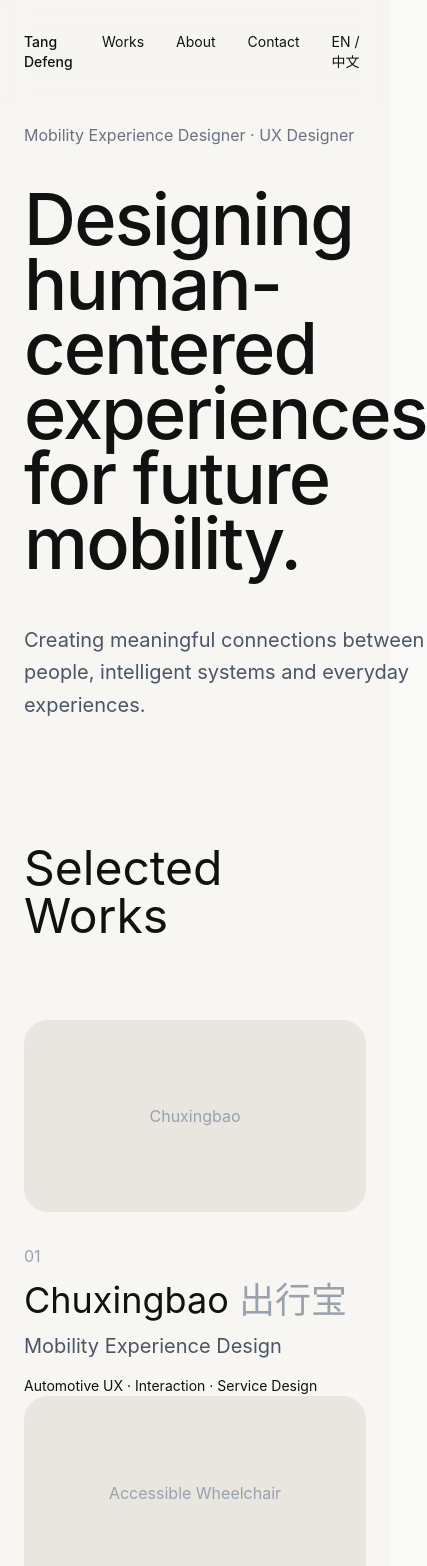
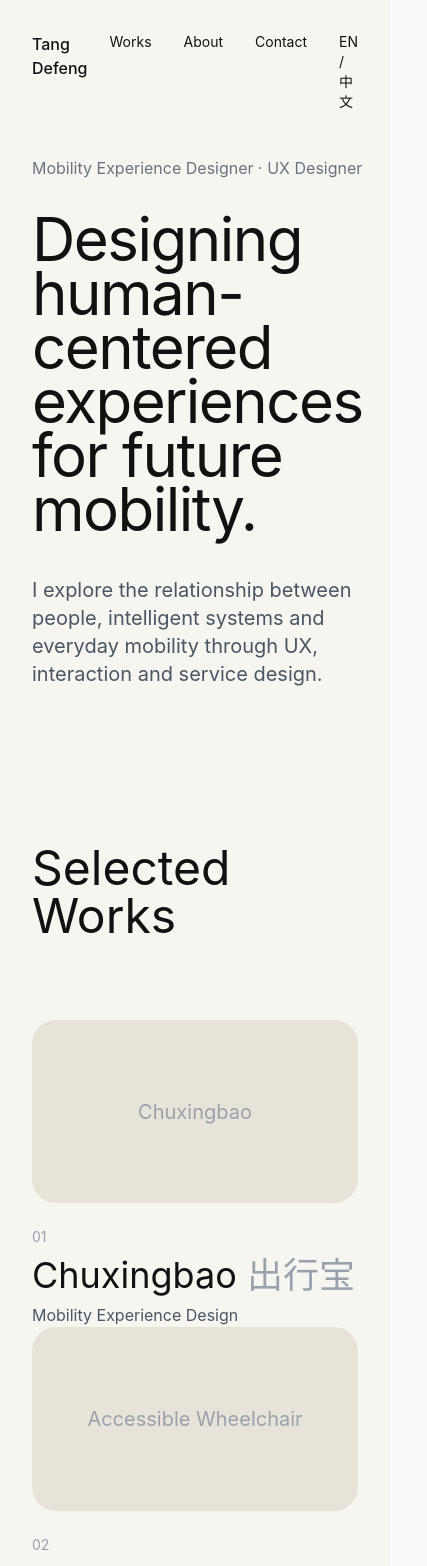
Before and after one commit to Sharon1204-svg/tang-defeng-portfolio, a Next.js app: page / in a window 390 px wide. Shown: the top 1566 px of the page, 427 px wide, since content can reach past the window. Built offline with nearby package versions, Linux system fonts and the light colour scheme.

Commit message:
Redesign homepage for mobility UX designer portfolio

```diff
--- a/src/app/page.tsx
+++ b/src/app/page.tsx
@@ -2,65 +2,52 @@ import Link from 'next/link';
 import { motion } from 'framer-motion';
 
 const works = [
- {number:'01',id:'mobility',title:'Chuxingbao',cn:'出行宝',subtitle:'Mobility Experience Design',tags:'Automotive UX · Interaction · Service Design'},
- {number:'02',id:'wheelchair',title:'Accessible Wheelchair',cn:'无障碍轮椅',subtitle:'Inclusive Mobility Design',tags:'Human-centered Design · Product Experience'},
- {number:'03',id:'peta',title:'PETA',cn:'智能宠物喂食器',subtitle:'Smart Home Interaction Experience',tags:'IoT · UX Research · Interaction Design'},
- {number:'04',id:'food',title:'CAI BOX',cn:'菜盒',subtitle:'Smart Food Management System',tags:'Service Design · Smart Product'}
+  { id:'mobility', no:'01', title:'Chuxingbao', cn:'出行宝', type:'Mobility Experience Design' },
+  { id:'wheelchair', no:'02', title:'Accessible Wheelchair', cn:'无障碍轮椅', type:'Inclusive Product Experience' },
+  { id:'peta', no:'03', title:'PETA', cn:'智能宠物喂食器', type:'Smart Home Interaction' },
+  { id:'food', no:'04', title:'CAI BOX', cn:'菜盒', type:'Service Design' }
 ];
 
 export default function Home(){
-return <main className="bg-[#F7F6F2] text-[#111]">
+ return <main className="bg-[#f7f5f0] text-[#111]">
+  <header className="fixed top-0 z-50 w-full backdrop-blur-md bg-[#f7f5f0]/80">
+   <div className="mx-auto max-w-7xl px-8 py-8 flex justify-between">
+    <span className="font-medium">Tang Defeng</span>
+    <nav className="flex gap-8 text-sm"><a href="#works">Works</a><a href="#about">About</a><a href="#contact">Contact</a><span>EN / 中文</span></nav>
+   </div>
+  </header>
 
-<nav className="fixed top-0 w-full z-50 bg-[#F7F6F2]/70 backdrop-blur-md">
-<div className="container-custom flex justify-between py-8 text-sm">
-<span className="font-medium">Tang Defeng</span>
-<div className="flex gap-8"><Link href="#works">Works</Link><Link href="#about">About</Link><Link href="#contact">Contact</Link><span>EN / 中文</span></div>
-</div>
-</nav>
-
-<section className="min-h-screen flex items-center container-custom">
+  <section className="min-h-screen flex items-center px-8 max-w-7xl mx-auto">
    <div>
-<motion.p initial={{opacity:0,y:20}} animate={{opacity:1,y:0}} className="text-gray-500 mb-10">Mobility Experience Designer · UX Designer</motion.p>
-<motion.h1 initial={{opacity:0,y:40}} animate={{opacity:1,y:0}} transition={{duration:.8}} className="text-7xl md:text-9xl tracking-tight leading-[0.9] font-medium max-w-6xl">
+    <motion.p initial={{opacity:0}} animate={{opacity:1}} className="text-gray-500 mb-8">Mobility Experience Designer · UX Designer</motion.p>
+    <motion.h1 initial={{opacity:0,y:30}} animate={{opacity:1,y:0}} transition={{duration:.8}} className="text-6xl md:text-9xl leading-[0.9] tracking-tight max-w-6xl">
       Designing human-centered experiences for future mobility.
     </motion.h1>
-<p className="mt-12 max-w-xl text-xl text-gray-600 leading-relaxed">
-Creating meaningful connections between people, intelligent systems and everyday experiences.
-</p>
+    <p className="mt-10 max-w-xl text-xl text-gray-600">I explore the relationship between people, intelligent systems and everyday mobility through UX, interaction and service design.</p>
    </div>
   </section>
 
-<section id="works" className="container-custom pb-32">
+  <section id="works" className="max-w-7xl mx-auto px-8 pb-32">
    <h2 className="text-5xl mb-20">Selected Works</h2>
-<div className="space-y-36">
-{works.map(work=><Link href={`/works/${work.id}`} key={work.id}>
+   <div className="space-y-20">
+    {works.map(w=><Link key={w.id} href={`/works/${w.id}`}>
      <article className="group">
-<div className="aspect-[16/9] bg-[#E8E6DF] rounded-3xl mb-8 overflow-hidden flex items-center justify-center transition-transform duration-500 group-hover:scale-[1.02]">
-<span className="text-gray-400">{work.title}</span>
+      <div className="aspect-[16/9] rounded-3xl bg-[#e8e3d8] flex items-center justify-center group-hover:scale-[1.02] transition-transform">
+       <span className="text-gray-400 text-xl">{w.title}</span>
       </div>
-<p className="text-gray-400">{work.number}</p>
-<h3 className="text-4xl mt-3">{work.title} <span className="text-gray-400">{work.cn}</span></h3>
-<p className="text-xl text-gray-600 mt-3">{work.subtitle}</p>
-<p className="mt-4 text-sm">{work.tags}</p>
+      <p className="mt-6 text-sm text-gray-400">{w.no}</p>
+      <h3 className="text-4xl mt-2">{w.title} <span className="text-gray-400">{w.cn}</span></h3>
+      <p className="mt-2 text-gray-600">{w.type}</p>
      </article>
     </Link>)}
    </div>
   </section>
 
-<section id="about" className="container-custom py-32 grid md:grid-cols-2 gap-16">
-<div className="aspect-[4/5] rounded-3xl bg-[#DDDAD1] flex items-center justify-center text-gray-500">Portrait</div>
-<div>
-<h2 className="text-5xl mb-8">About Me</h2>
-<p className="text-lg leading-relaxed text-gray-700">
-I am a UX designer focusing on mobility experience, interaction design and intelligent products. With cross-cultural design experience in Poland, I explore how technology can create more inclusive and meaningful human experiences.
-</p>
-</div>
+  <section id="about" className="max-w-7xl mx-auto px-8 py-32 grid md:grid-cols-2 gap-16">
+   <div className="rounded-3xl aspect-[4/5] bg-[#ddd8cd] flex items-center justify-center">Portrait</div>
+   <div><h2 className="text-5xl mb-8">About Me</h2><p className="text-lg leading-relaxed text-gray-700">A UX designer focusing on mobility experience, intelligent products and inclusive design. My background combines design research, interaction design and cross-cultural experience.</p></div>
   </section>
 
-<section id="contact" className="container-custom py-32">
-<h2 className="text-6xl">Let's create meaningful experiences.</h2>
-<p className="mt-10 text-xl">ajiji001204@gmail.com</p>
-</section>
-
+  <section id="contact" className="max-w-7xl mx-auto px-8 py-32"><h2 className="text-6xl">Let's design the future of mobility.</h2><p className="mt-8">ajiji001204@gmail.com</p></section>
  </main>
 }
```
Lines whose indentation alone changed are shown as unchanged.
